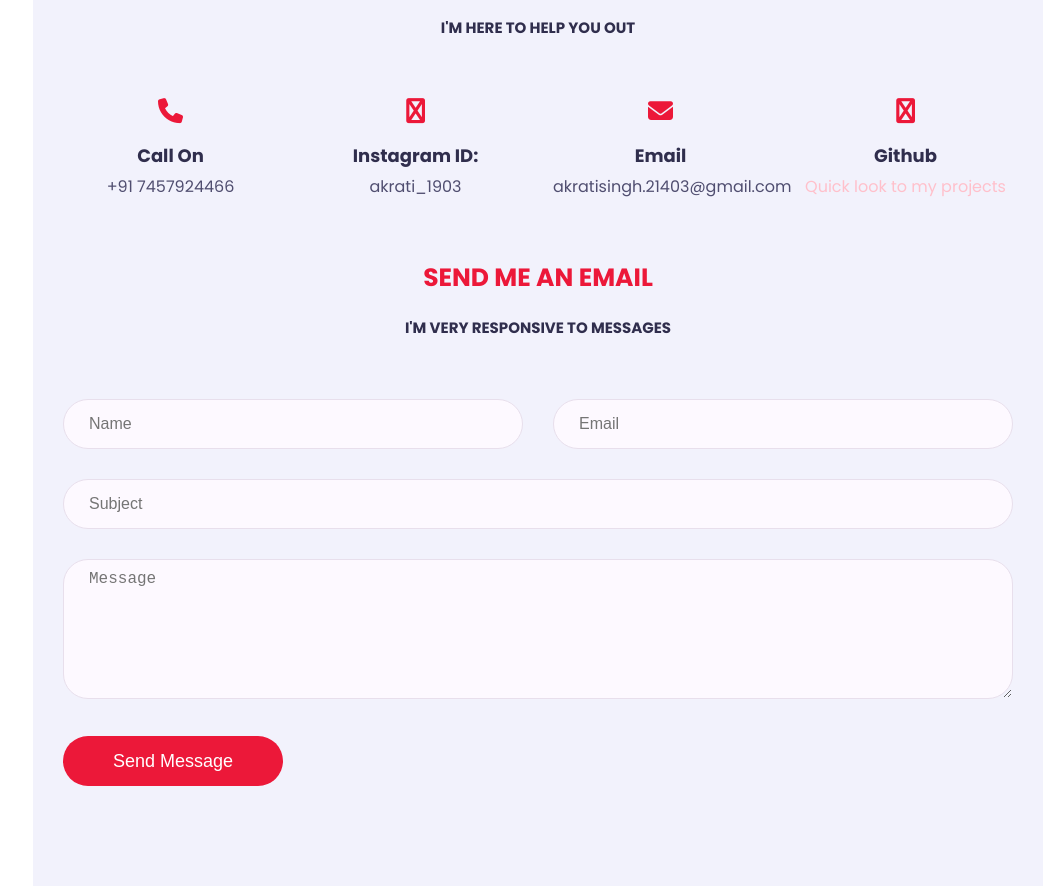
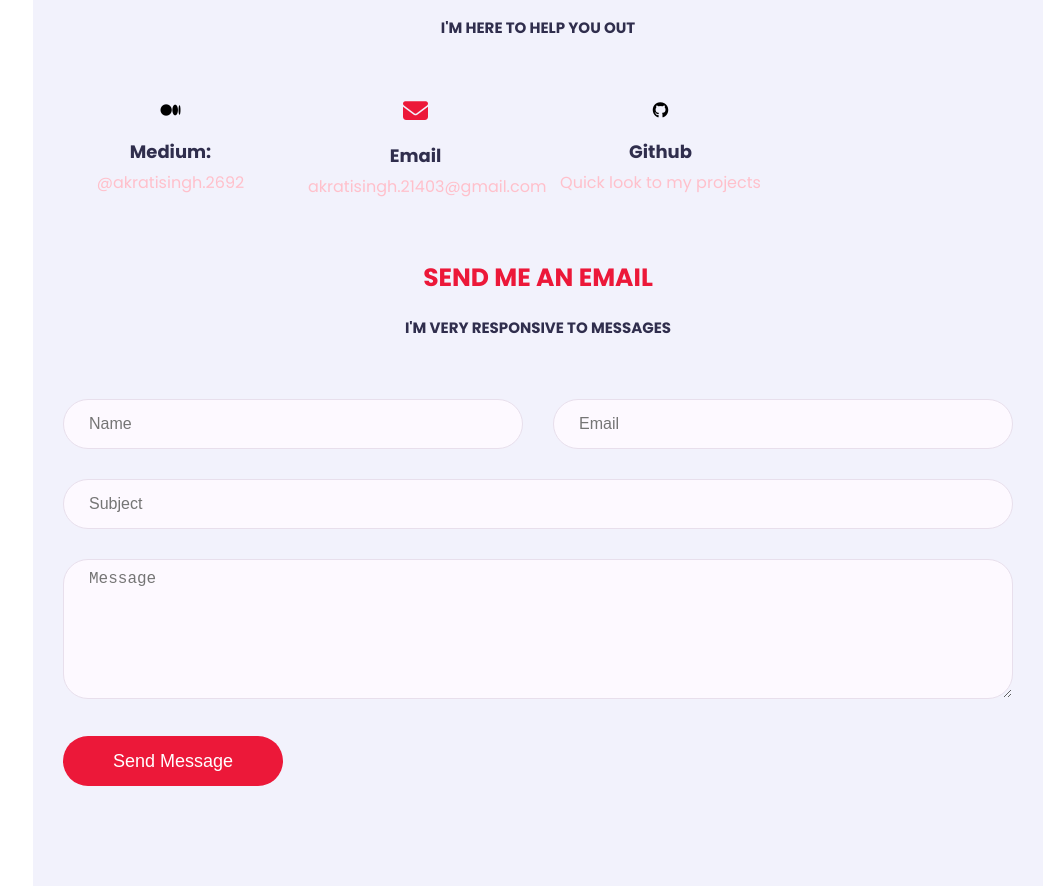
Before and after one commit to Coding-whiz/Portfolio, a plain HTML site: page index.html in a window 1280 px wide. Shown: the part 3810-4696 px from the top of the page, without its empty margins (237-1280 px from the left). Drawn offline with nearby package versions, Linux system fonts and the light colour scheme; a web font is replaced by a local one.

Commit message:
Update index.html

```diff
--- a/index.html
+++ b/index.html
@@ -54,7 +54,7 @@
                         <a href="#contact" class="btn hire-me">Hire Me</a>
                     </div>
                     <div class="home-img padd-15">
-                        <img src="images/me.png" alt="">
+                        <img src="images/me.png" alt="" class="spin-image">
                     </div>
                 </div>
             </div>
@@ -311,6 +311,8 @@
             </div>
          </section>
          <!-- ===== Project Section End ===== -->
+         <!-- ==== Leadership Section Start ==== -->
+         <!-- ==== Leadership Section End ==== -->
          <!-- ===== Contact section start ===== -->
          <section class="contact section" id="contact">
             <div class="container">
@@ -322,30 +324,24 @@
                 <h3 class="contact-title padd-15">Do You Have Any Questions?</h3>
                 <h4 class="contact-sub-title padd-15">I'M HERE TO HELP YOU OUT</h4>
                 <div class="row">
+
                     <!-- ==== Contact info item start ==== -->
                     <div class="contact-info-item padd-15">
-                        <div class="icon"><i class="fa fa-phone"></i></div>
-                        <h4>Call On</h4>
-                        <p>+91 7457924466</p>
-                    </div>
-                    <!-- ==== Contact info item end ==== -->
-                    <!-- ==== Contact info item start ==== -->
-                    <div class="contact-info-item padd-15">
-                        <div class="icon"><i class="fa fa-instagram-square"></i></div>
-                        <h4>Instagram ID:</h4>
-                        <p>akrati_1903</p>
+                        <div class="icon_ng"><i class="fab fa-medium"></i></div>
+                        <h4>Medium:</h4>
+                        <p><a href="https://medium.com/@akratisingh.2692">@akratisingh.2692</a></p>
                     </div>
                     <!-- ==== Contact info item end ==== -->
                     <!-- ==== Contact info item start ==== -->
                     <div class="contact-info-item padd-15">
                         <div class="icon"><i class="fa fa-envelope"></i></div>
                         <h4>Email</h4>
-                        <p>akratisingh.21403@gmail.com</p>
+                        <p><a>akratisingh.21403@gmail.com</a></p>
                     </div>
                     <!-- ==== Contact info item end ==== -->
                     <!-- ==== Contact info item start ==== -->
                     <div class="contact-info-item padd-15">
-                        <div class="icon"><i class="fa fa-github-alt"></i></div>
+                        <div class="icon_ng"><i class="fab fa-github"></i></div>
                         <h4>Github</h4>
                         <p><a href="https://github.com/Coding-whiz">Quick look to my projects</a></p>
                     </div>
```
